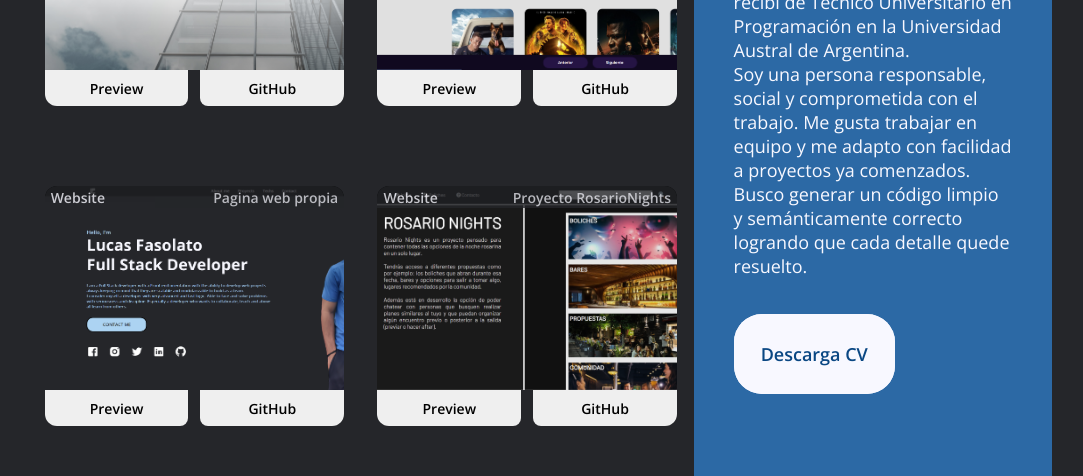
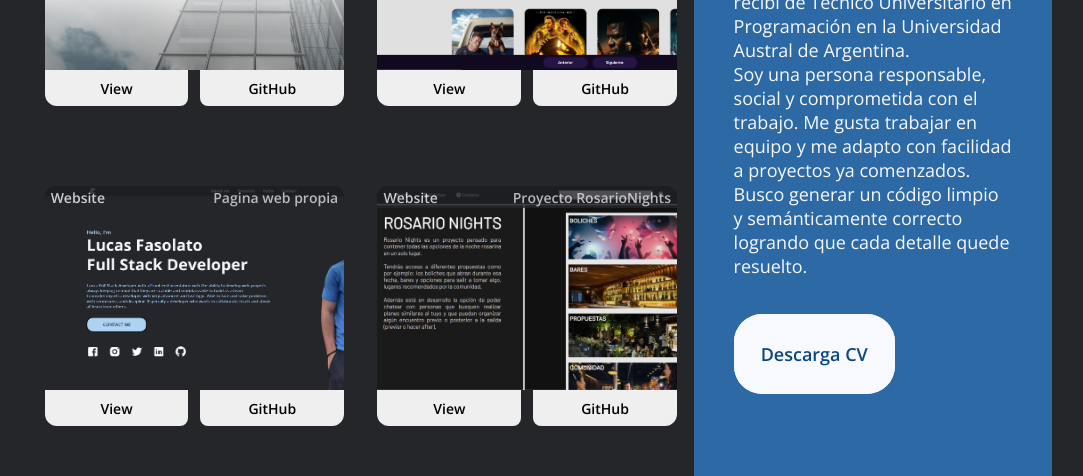
Before and after one commit to LucasFasolato/PersonalWebSite, a React (Create React App) app in the folder personalwebsite/: page /home in a window 1280 px wide. Shown: the part 1069-1545 px from the top of the page, without its empty margins (100-1183 px from the left). Built offline with nearby package versions, Linux system fonts and the light colour scheme.

Commit message:
Fix view proyects

```diff
--- a/personalwebsite/src/components/BoxProyect/boxProyect.js
+++ b/personalwebsite/src/components/BoxProyect/boxProyect.js
@@ -9,14 +9,16 @@ function BoxProyect(props) {
         return(
             <div className='boxProyect_size'>
                 <section className='boxProyect_section'>
+                    <a href="https://banco-austral.web.app" target="_blank" rel="noreferrer" className='a_content'>
                         <img className='boxProyect_img' src={BancoAustral} alt='Description'/>
                         <h1 className='boxProyect_h1'>{props.name}</h1>
                         <h2 className='boxProyect_h2'>Website</h2>
+                    </a>
                 </section>
                 <section className='boxProyect_buttons'>
                     <a href="https://banco-austral.web.app" target="_blank" rel="noreferrer" className='a_content'>
                         <button className='boxProyect_preview'>
-                            Preview
+                            View
                         </button>
                     </a>
                     <a href="https://github.com/LucasFasolato/proyecto-lab-front" target="_blank" rel="noreferrer" className='a_content'>
@@ -31,14 +33,16 @@ function BoxProyect(props) {
         return(
             <div className='boxProyect_size'>
                 <section className='boxProyect_section'>
+                    <a href="https://peli-prueba.web.app" target="_blank" rel="noreferrer" className='a_content'>
                         <img className='boxProyect_img' src={Peliculas} alt='Description'/>
                         <h1 className='boxProyect_h1'>{props.name}</h1>
                         <h2 className='boxProyect_h2'>Website</h2>
+                    </a>
                 </section>
                 <section className='boxProyect_buttons'>
-                    <a href="https://banco-austral.web.app" target="_blank" rel="noreferrer" className='a_content'>
+                    <a href="https://peli-prueba.web.app" target="_blank" rel="noreferrer" className='a_content'>
                         <button className='boxProyect_preview'>
-                            Preview
+                            View
                         </button>
                     </a>
                     <a href="https://github.com/LucasFasolato/Peliculas-API-Prueba" target="_blank" rel="noreferrer" className='a_content'>
@@ -53,14 +57,16 @@ function BoxProyect(props) {
         return(
             <div className='boxProyect_size'>
                 <section className='boxProyect_section'>
+                    <a href="https://lucasfaso.web.app" target="_blank" rel="noreferrer" className='a_content'>
                         <img className='boxProyect_img' src={PersonalWeb} alt='Description'/>
                         <h1 className='boxProyect_h1'>{props.name}</h1>
                         <h2 className='boxProyect_h2'>Website</h2>
+                    </a>
                 </section>
                 <section className='boxProyect_buttons'>
                     <a href="https://lucasfaso.web.app" target="_blank" rel="noreferrer" className='a_content'>
                         <button className='boxProyect_preview'>
-                            Preview
+                            View
                         </button>
                     </a>
                     <a href="https://github.com/LucasFasolato/PersonalWebSite" target="_blank" rel="noreferrer" className='a_content'>
@@ -75,14 +81,16 @@ function BoxProyect(props) {
         return(
             <div className='boxProyect_size'>
                 <section className='boxProyect_section'>
+                    <a href="https://lucasfaso.web.app" target="_blank" rel="noreferrer" className='a_content'>
                         <img className='boxProyect_img' src={Rosario} alt='Description'/>
                         <h1 className='boxProyect_h1'>{props.name}</h1>
                         <h2 className='boxProyect_h2'>Website</h2>
+                    </a>
                 </section>
                 <section className='boxProyect_buttons'>
-                    <a href="https://banco-austral.web.app" target="_blank" rel="noreferrer" className='a_content'>
+                    <a href="https://lucasfaso.web.app" target="_blank" rel="noreferrer" className='a_content'>
                         <button className='boxProyect_preview'>
-                            Preview
+                            View
                         </button>
                     </a>
                     <a href="https://github.com/LucasFasolato/RosarioNights" target="_blank" rel="noreferrer" className='a_content'>
```
Lines whose indentation alone changed are shown as unchanged.
